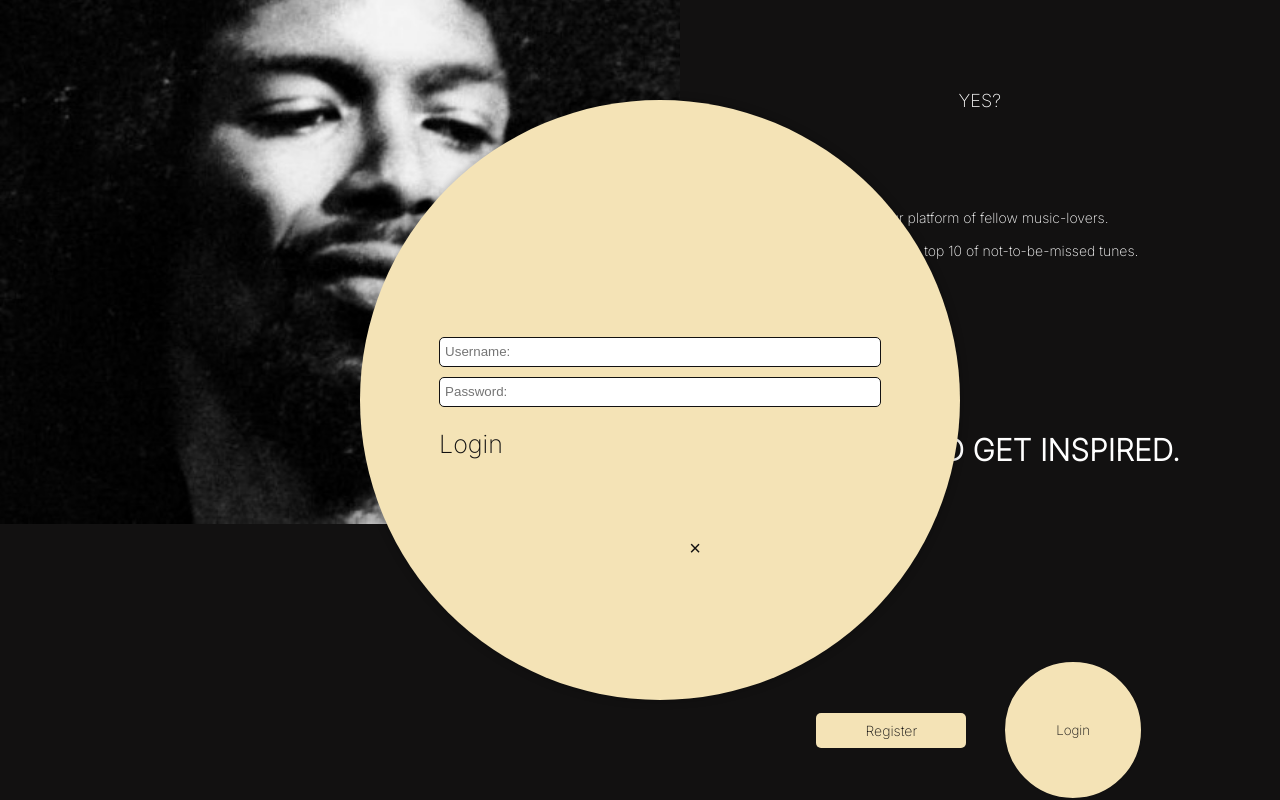
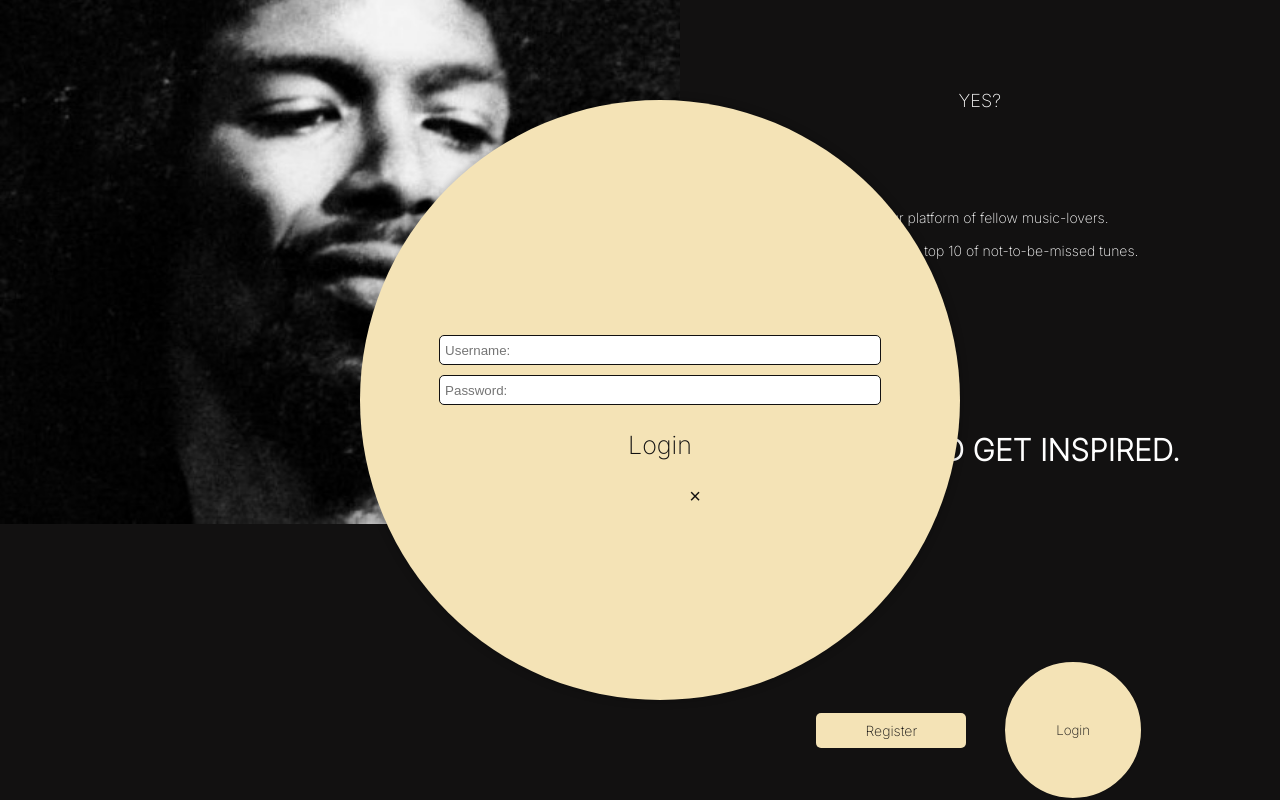
Before and after one commit to saarryp/eindopdrachtFrontend2023, a React (Create React App) app: page / in a window 1280 px wide. Both pictures are taken after a click on the button "Login". Shown: the part 408-1208 px from the top of the page. Built offline with nearby package versions, Linux system fonts and the light colour scheme; a web font is replaced by a local one.

Commit message:
login positie modal weer in midden. Loginhook nog steeds problemen.

```diff
--- a/src/components/loginModal/LogInModal.css
+++ b/src/components/loginModal/LogInModal.css
@@ -35,6 +35,7 @@
 .form-container {
     justify-content: center;
     align-items: center;
+    text-align: center;
     flex-direction: column;
     /*border: 2px dotted deeppink;*/
     position: relative;
@@ -68,7 +69,7 @@
     transition: color 0.3s, border-bottom 0.3s;
     position: relative;
     margin-bottom: 5px;
-    margin-top: 12px;
+    margin-top: 15px;
     font-size: 25px;
     cursor: pointer;
 }
@@ -86,6 +87,6 @@
     font-size: 20px;
     cursor: pointer;
     position: absolute;
-    top: 200px;
+    top: 150px;
     right: 180px;
 }
--- a/src/components/loginModal/LogInModal.js
+++ b/src/components/loginModal/LogInModal.js
@@ -15,21 +15,12 @@ const LoginModal = ({ isOpen, onClose, onLogin }) => {
     // const [passwordError, setPasswordError] = useState('');
 
     const onSubmit = async (data) => {
+        console.log(data)
         try {
-            await logUserIn();
+            await logUserIn(data.username, data.password);
+            onLogin();
             onClose();
 
-           // const response = await axios.post('https://frontend-educational-backend.herokuapp.com/api/auth/signin',
-           //     {
-           //         username: data.username,
-           //         password: data.password,
-
-
-
-
-           // console.log(response);
-           //
-           //  onClose();
         } catch (error) {
             console.error(error);
         }
@@ -61,7 +52,8 @@ const LoginModal = ({ isOpen, onClose, onLogin }) => {
                     />
                     <button className="login-link"
                             type="submit"
-                        onClick={logUserIn}>
+                            >
+
                         Login
                     </button>
                 </form>
--- a/src/hooks/useLoginHook.js
+++ b/src/hooks/useLoginHook.js
@@ -1,8 +1,6 @@
 import {useContext} from 'react';
 import axios from "axios";
-import AuthContext from "../context/AuthContext";
-
-
+import {AuthContext} from "../context/AuthContext";
 
 
 
@@ -10,9 +8,9 @@ import AuthContext from "../context/AuthContext";
 // sturen pas na inloggen dat we een token krijgen
 //dan pas token meesturen
 
-function Login() {
+function Login(user, password) {
 
-    const loginFunction = useContext(AuthContext);
+     const loginFunction = useContext(AuthContext);
 
 
     async function logUserIn() {
@@ -21,9 +19,9 @@ function Login() {
                 'https://frontend-educational-backend.herokuapp.com/api/auth/signin',
 
             {
-                    username: "user",
-                    email: "email",
-                    password: "password",
+                    username: user,
+
+                    password: password,
 
             }
             );
```
